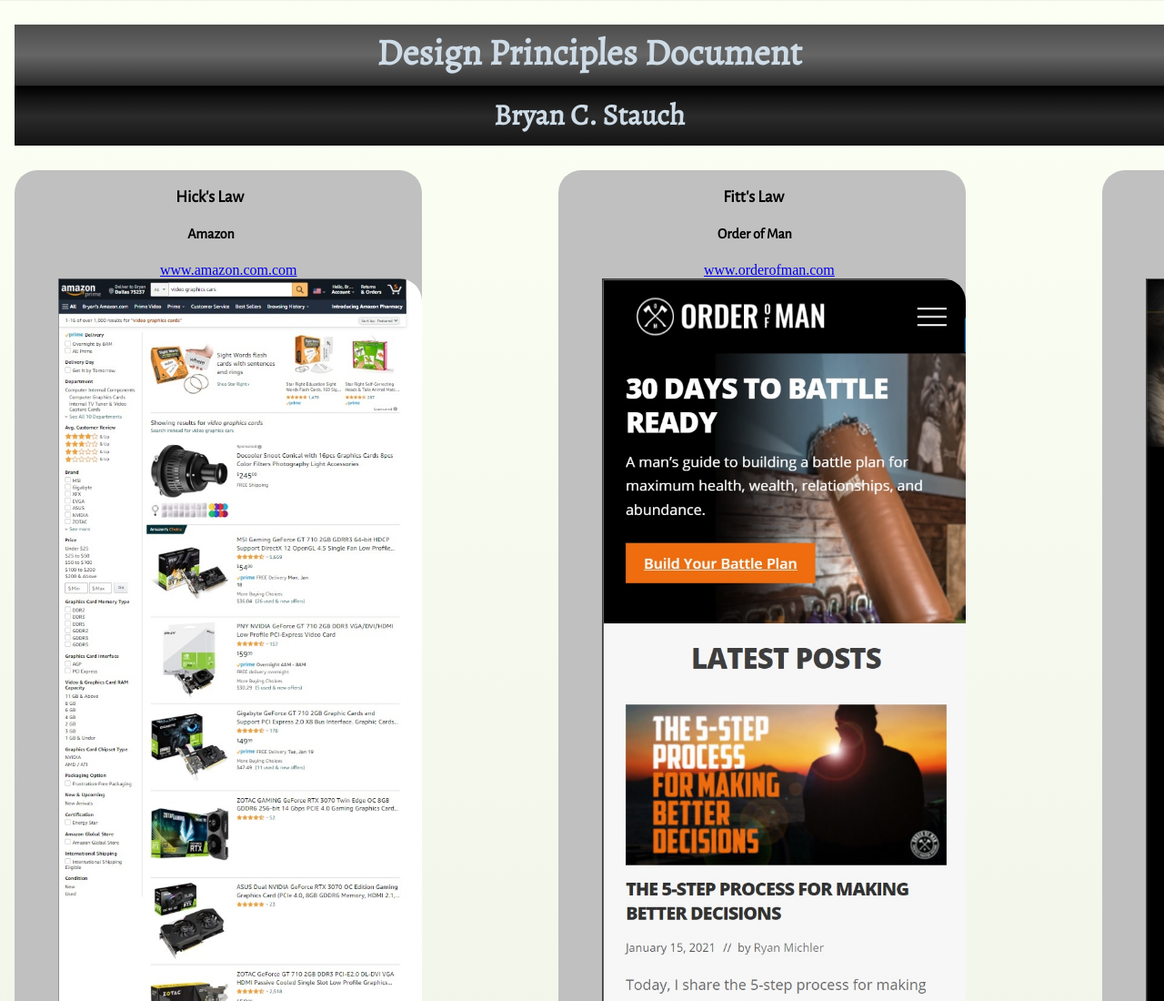
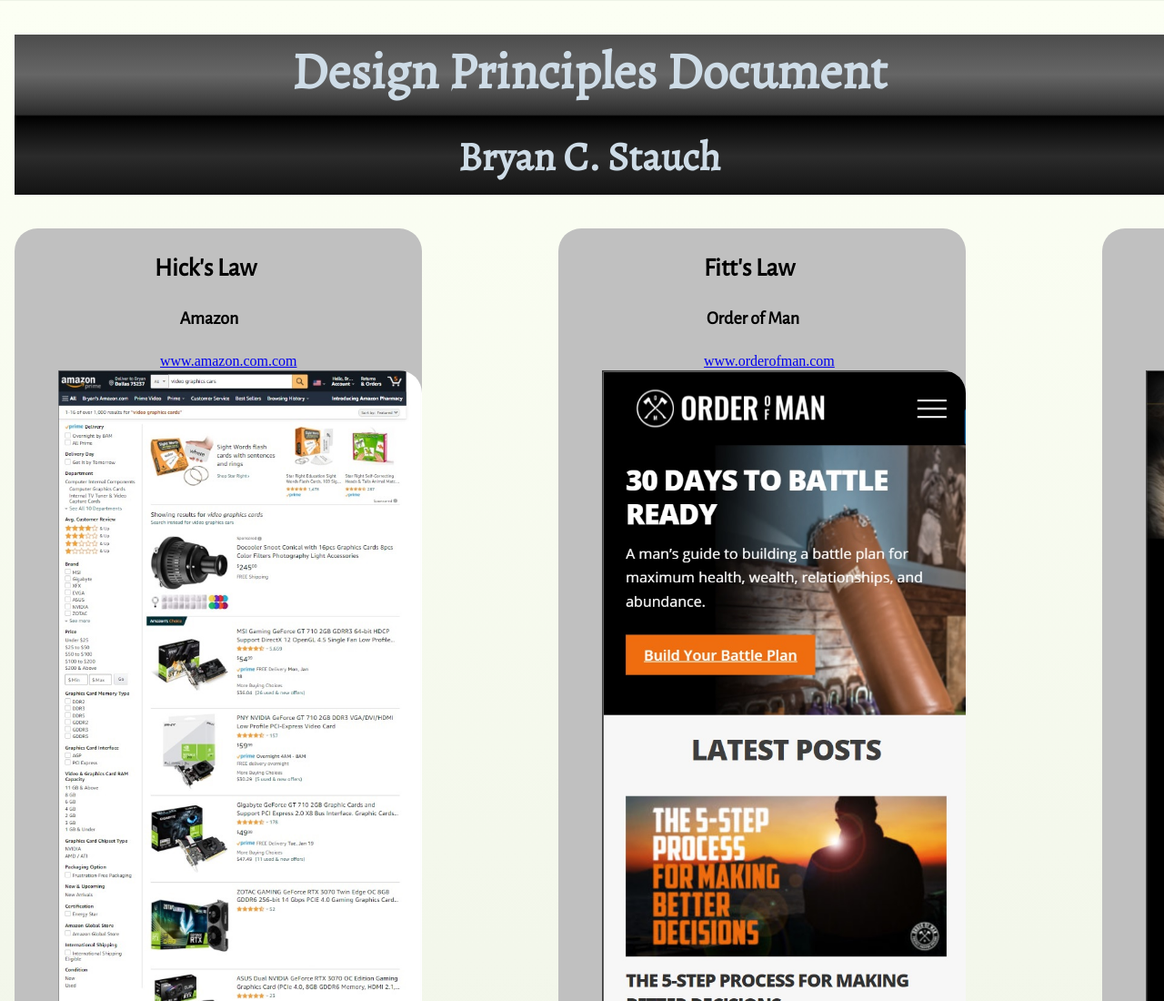
Before and after one commit to Nubi1kenobi/Nubi1kenobi.github.io, a plain HTML site: page lesson2/design-principles.html in a window 1280 px wide. Shown: the top 1100 px of the page at 91% size. Drawn offline with nearby package versions, Linux system fonts and the light colour scheme.

```diff
--- a/lesson2/css/small.css
+++ b/lesson2/css/small.css
@@ -30,13 +30,21 @@ h1, h2 {
 }
 
 h1 {
-    font-size: 2.5rem;
+    font-size: 3.5rem;
     padding-top: 0.5rem;
 }
 
 h2 {
-    font-size: 2.0rem;
+    font-size: 2.75rem;
     padding-bottom: 1rem;
+}
+
+h3 {
+    font-size: 1.75rem;
+}
+
+h4 {
+    font-size: 1.25rem;
 }
 
 h3, h4, p {
@@ -73,6 +81,6 @@ section img {
     width: 400px;
     height: auto:
     padding-left: 1.5rem;
-    padding-left: 3rem;
+    padding-left: 3em;
     border-radius: 25px 25px 25px 25px;
 }
```
Also changed, not shown: index.html (+1 -1 lines).
